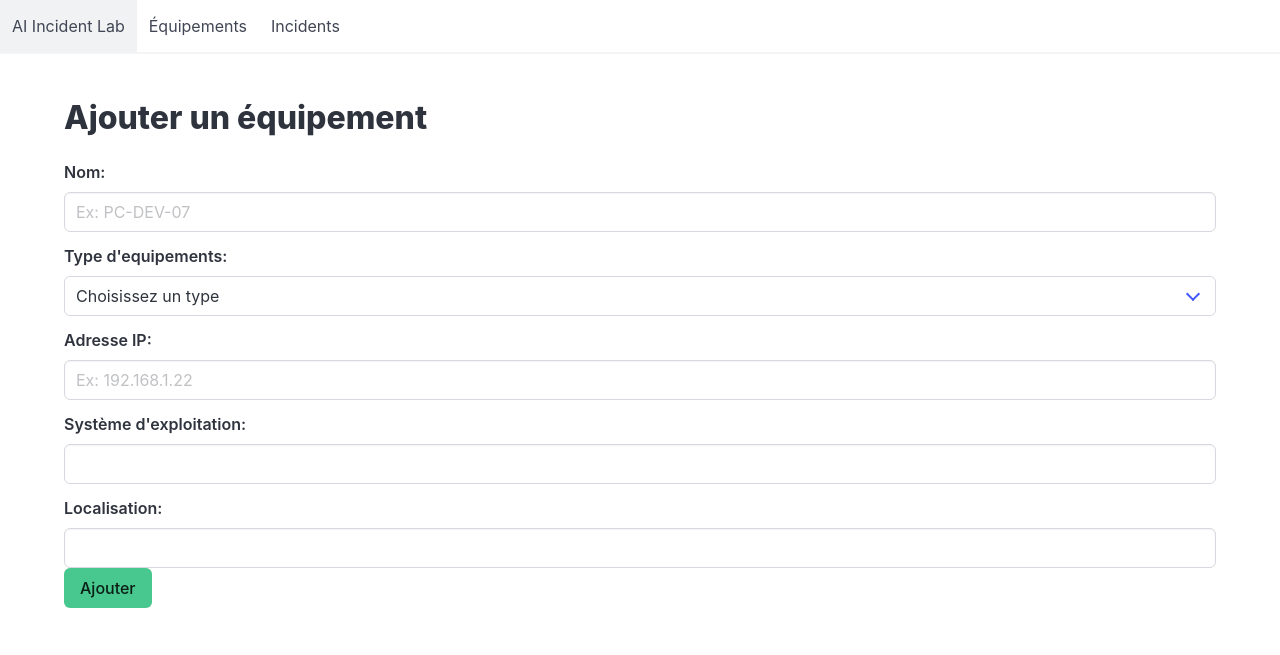
After one commit to gxillxume/tp-ai-incident, a Node server app: page /equipements-form.html in a window 1280 px wide. The commit adds this page. Shown: the top 655 px of the page. Run offline with Node 20, Linux system fonts and the light colour scheme; some libraries are stand-ins or nearby versions.

Commit message:
Display de GET equipements et recherche

```diff
--- a/frontend/js/equipements.js
+++ b/frontend/js/equipements.js
@@ -1 +1,63 @@
-fetch('/api/equipements');
+const API = '/api/equipements'
+const equipementsListe = document.getElementById('equipements-list');
+const searchBar = document.getElementById("search-input")
+const message = document.getElementById('message')
+
+let timer; // id du setTimeout (debounce)
+let controller; // AbortController, permet d'annuler la requete en cours
+
+// affichage des equipements (tableau, rows, etc)
+function render(equipements) {
+    equipementsListe.innerHTML = '';
+    if (equipements.length === 0) {
+        equipementsListe.innerHTML = `<tr><td colspan="6">Aucun résultat</td></tr>`;
+        return
+    }
+    for (const eq of equipements) {
+        const tr = document.createElement('tr');
+        const item = [eq.id, eq.nom, eq.type, eq.adresse_ip, eq.os, eq.localisation];
+
+        for (const value of item) {
+            const td = document.createElement('td');
+            td.textContent = value ?? '';
+            tr.appendChild(td)
+        }
+        equipementsListe.appendChild(tr)
+    }
+}
+// fonction getter/load les equipements (fetch l'API) selon le query (recherche)
+async function getData(query) {
+    controller?.abort(); // annule la requete si elle existe encore
+    controller = new AbortController() // creer un nv controller pour CETTE requete
+    try {
+        const response = await fetch(
+            `${API}?q=${encodeURIComponent(query)}`,
+            {
+                signal: controller.signal // add le signal pour abort
+            }
+        );
+        if (!response.ok) {
+            throw new Error(`HTTP ${response.status}`, {cause: response.message});
+
+        }
+        const result = await response.json();
+        render(result)
+    } catch (err) {
+        if (err.name !== 'AbortError') { // ignore les erreurs de NOTRE abort(), erreur voulu
+            message.textContent = "Recherche échouée. Réessayez."
+            message.hidden = false
+        }
+    }
+
+}
+
+// a chaque 'input', va run getData selon la recherche
+searchBar.addEventListener('input', () => {
+    clearTimeout(timer); // annule le timer si nouveau input
+    message.hidden = true
+    const q = searchBar.value.trim();
+    timer = setTimeout(() => getData(q), 300); // delay getData de 300ms (temps d'attente)
+});
+
+
+getData('') // affiche tout les equipements
--- /dev/null
+++ b/frontend/pages/equipements-form.html
@@ -0,0 +1,83 @@
+<!DOCTYPE html>
+<html lang="en" class="has-navbar-fixed-top">
+<head>
+    <meta charset="UTF-8">
+    <meta name="viewport" content="width=device-width, initial-scale=1.0">
+    <title>AI Incident Lab</title>
+    <link rel="stylesheet" href="https://cdn.jsdelivr.net/npm/bulma@1.0.4/css/bulma.min.css">
+
+</head>
+<body>
+
+    <header>
+        <nav class="navbar has-shadow is-fixed-top" role="navigation" aria-label="main navigation">
+            <div class="navbar-brand">
+                <a class="navbar-item" href="/">AI Incident Lab</a>
+            </div>
+            <div class="navbar-menu">
+                <div class="navbar-start">
+                    <a class="navbar-item" href="/equipements">Équipements</a>
+                    <a class="navbar-item" href="/incidents">Incidents</a>
+                </div>
+                <div class="navbar-end">
+                    <!--<a class="navbar-item" href="/dashboard">Dashboard</a>-->
+                </div>
+            </div>
+        </nav>
+    </header>
+
+    <main>
+        <section class="section">
+            <div class="container">
+                <h2 class="title">Ajouter un équipement</h2>
+                <div id="message" class="notification" hidden></div>
+                <form method="post" id="equipements-form">
+                    <div class="field">
+                        <label class="label" for="nom">Nom:</label>
+                        <div class="control">
+                            <input class="input" name="nom" type="text" placeholder="Ex: PC-DEV-07" required>
+                        </div>
+                    </div>
+                    <div class="field">
+                        <label class="label">Type d'equipements:</label>
+                        <div class="control">
+                            <div class="select is-fullwidth">
+                                <select id="type" nam="type">
+                                    <option value="">Choisissez un type</option>
+                                    <option value="serveur">Serveur</option>
+                                    <option value="poste">Poste</option>
+                                    <option value="routeur">Routeur</option>
+                                    <option value="switch">Switch</option>
+                                    <option value="nas">NAS</option>
+                                </select>
+                            </div>
+                        </div>
+                    </div>
+
+                    <div class="field">
+                        <label class="label" for="ip">Adresse IP:</label>
+                        <div class="control">
+                            <input class="input" id="adresse_ip" name="adresse_ip" type="text" placeholder="Ex: 192.168.1.22" required>
+                        </div>
+                    </div>
+                    <div class="field">
+                        <label class="label" for="os">Système d'exploitation:</label>
+                        <div class="control">
+                            <input class="input" id="os" name="os" type="text" required>
+
+                        </div>
+                    </div>
+
+
+                    <label class="label" for="localisation">Localisation:</label>
+                    <input class="input" name="localisation" required>
+
+                    <button class="button is-success" type="submit">Ajouter</button>
+                </form>
+            </div>
+
+        </section>
+    </main>
+
+    <script src="/js/equipements.js"></script>
+</body>
--- a/server.js
+++ b/server.js
@@ -7,10 +7,13 @@ const app = express();
 app.use(express.static('frontend/pages'));
 app.use('/js', express.static('frontend/js'));
 
-// ROUTES
+// PAGES
 app.get('/equipements', (req, res) => {
     res.sendFile('equipements.html', { root: './frontend/pages' });
 });
+app.get('/equipements', (req,res) => {
+    res.sendFile('equipements-form.html', { root: './frontend/pages' });
+})
 
 
 // API
```
Also changed, not shown: frontend/pages/equipements.html (+6 -1 lines), routes/equipements.js (+23 -2 lines), frontend/lib/form.js (added).
